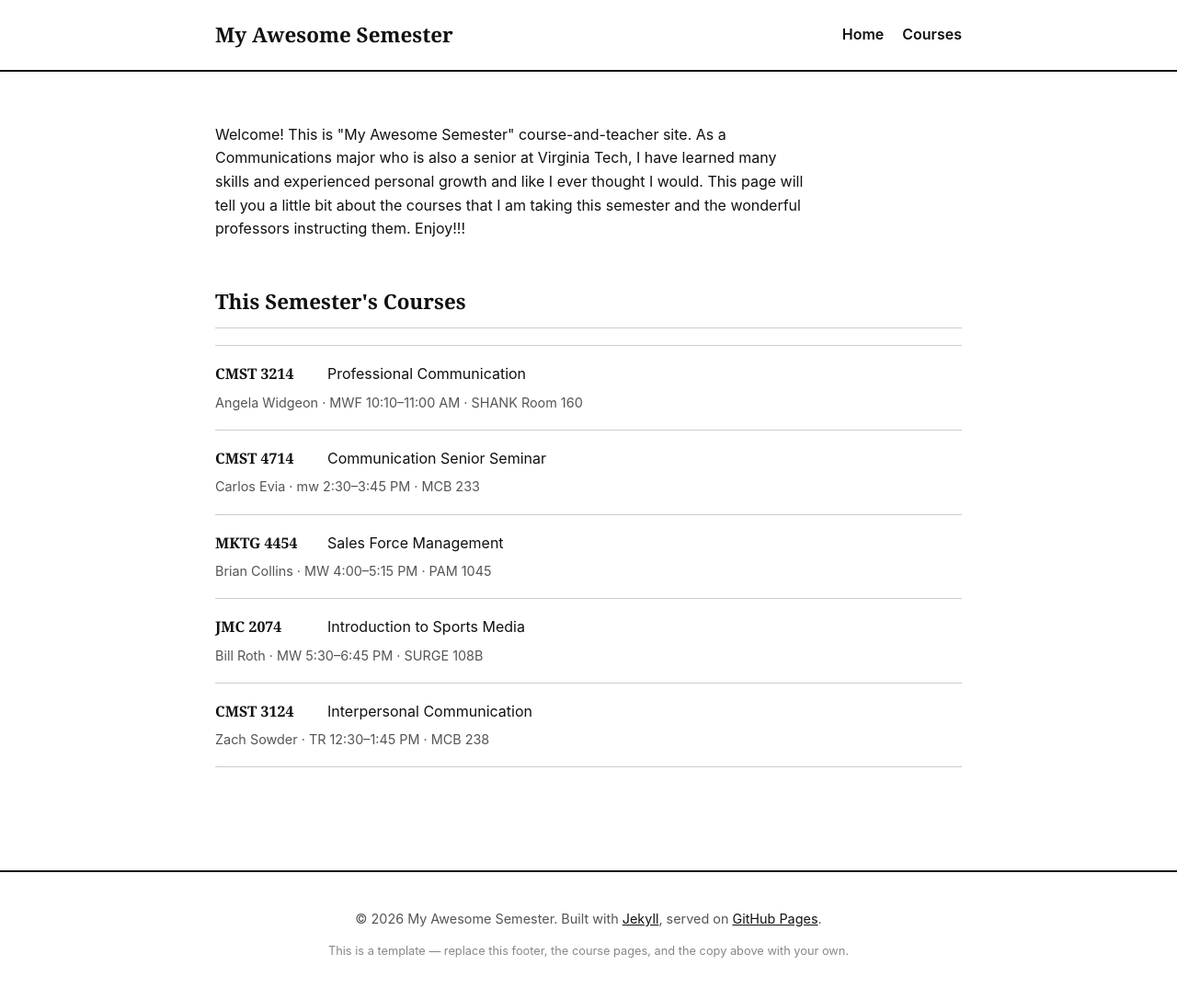
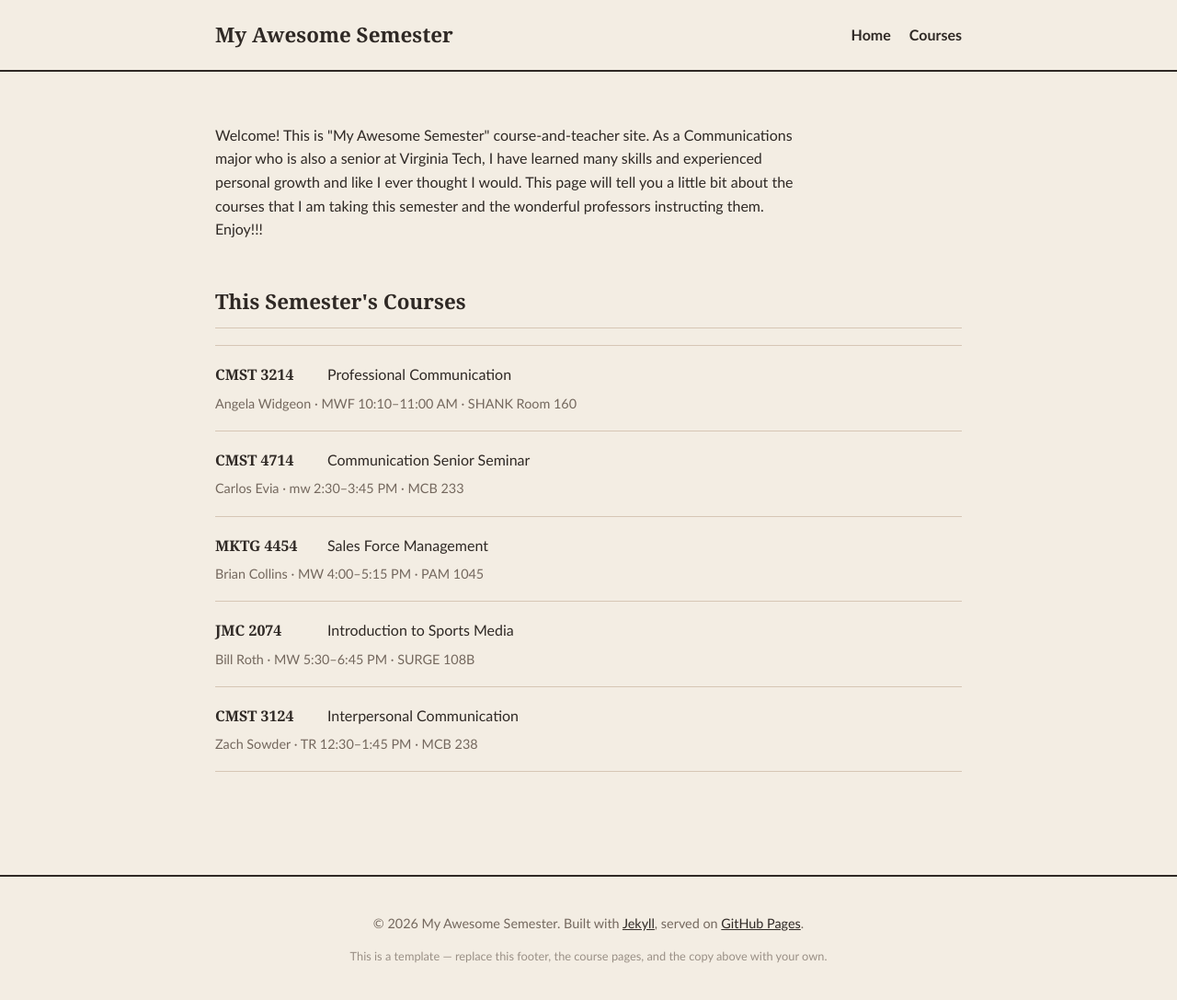
Before and after one commit to Jacobw23-Coder/myawesomesemester, a Jekyll site: the page built from index.md, in a window 1280 px wide. Shown: the whole page at 92% size. Built offline with Jekyll 4.4.1, drawn with Linux system fonts in a browser that asks for light colours.

Commit message:
Revise CSS variables for colors and fonts
Updated color variables and font settings for improved design.

```diff
--- a/assets/css/main.scss
+++ b/assets/css/main.scss
@@ -8,19 +8,17 @@
 // ------------------------------------------------------------------
 
 :root {
-  --color-bg: #ffffff;
-  --color-surface: #ffffff;
-  --color-ink: #111111;
-  --color-ink-soft: #555555;
-  --color-line: #cccccc;
-  --color-accent: #000000;
-  --color-white: #ffffff;
-
-  --font-body: -apple-system, BlinkMacSystemFont, "Segoe UI", Helvetica, Arial, sans-serif;
+  --color-bg: #f3ede3;
+  --color-surface: #fffaf2;
+  --color-ink: #2f2925;
+  --color-ink-soft: #74685e;
+  --color-line: #d6c6b5;
+  --color-accent: #861f41;
+  --color-white: #fffdf8;
+  --font-body: "Trebuchet MS", Arial, Helvetica, sans-serif;
   --font-display: Georgia, "Times New Roman", serif;
-
-  --radius: 0px;
-  --shadow: none;
+  --radius: 10px;
+  --shadow: 0 8px 24px rgba(73, 48, 34, 0.10);
 }
 
 * { box-sizing: border-box; }
```
